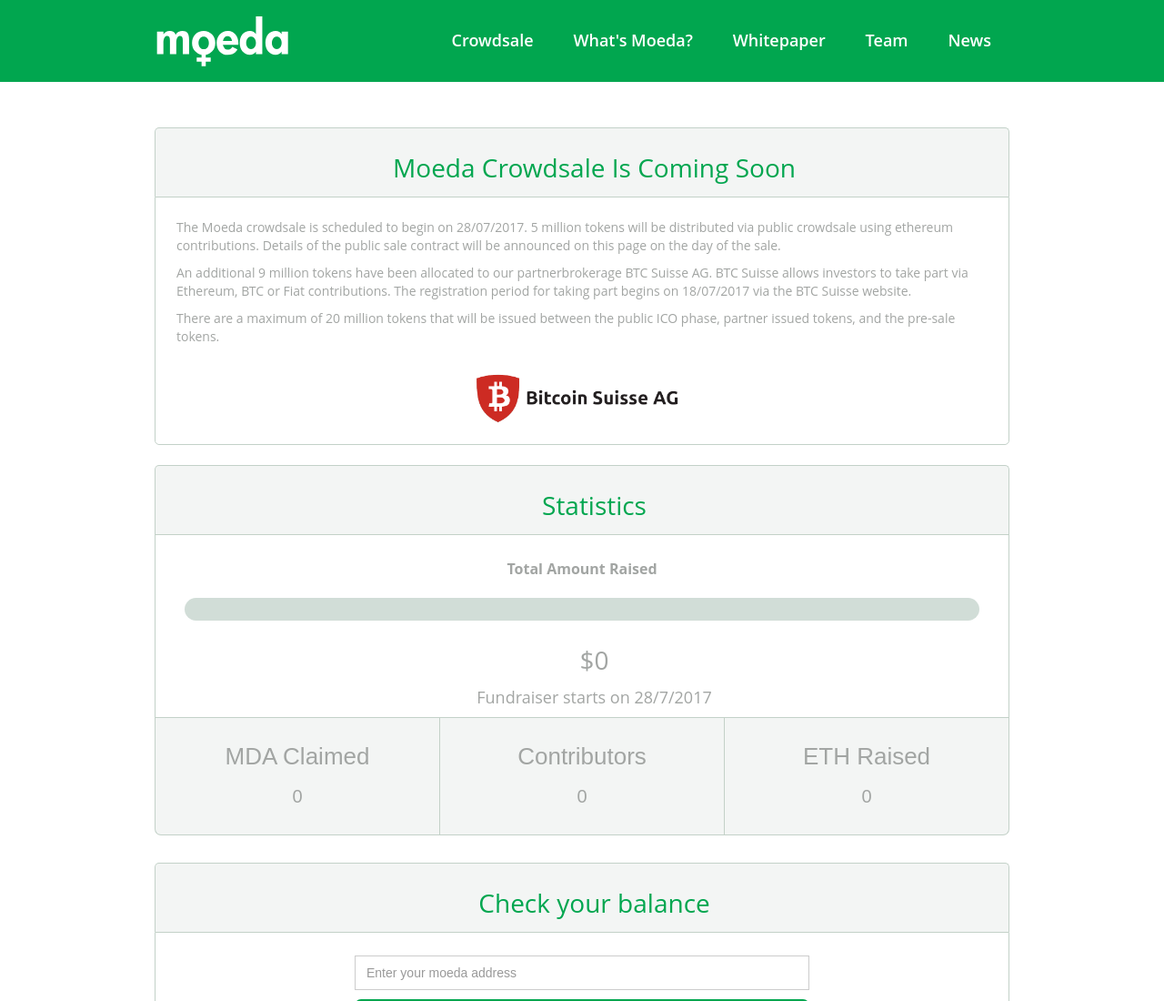
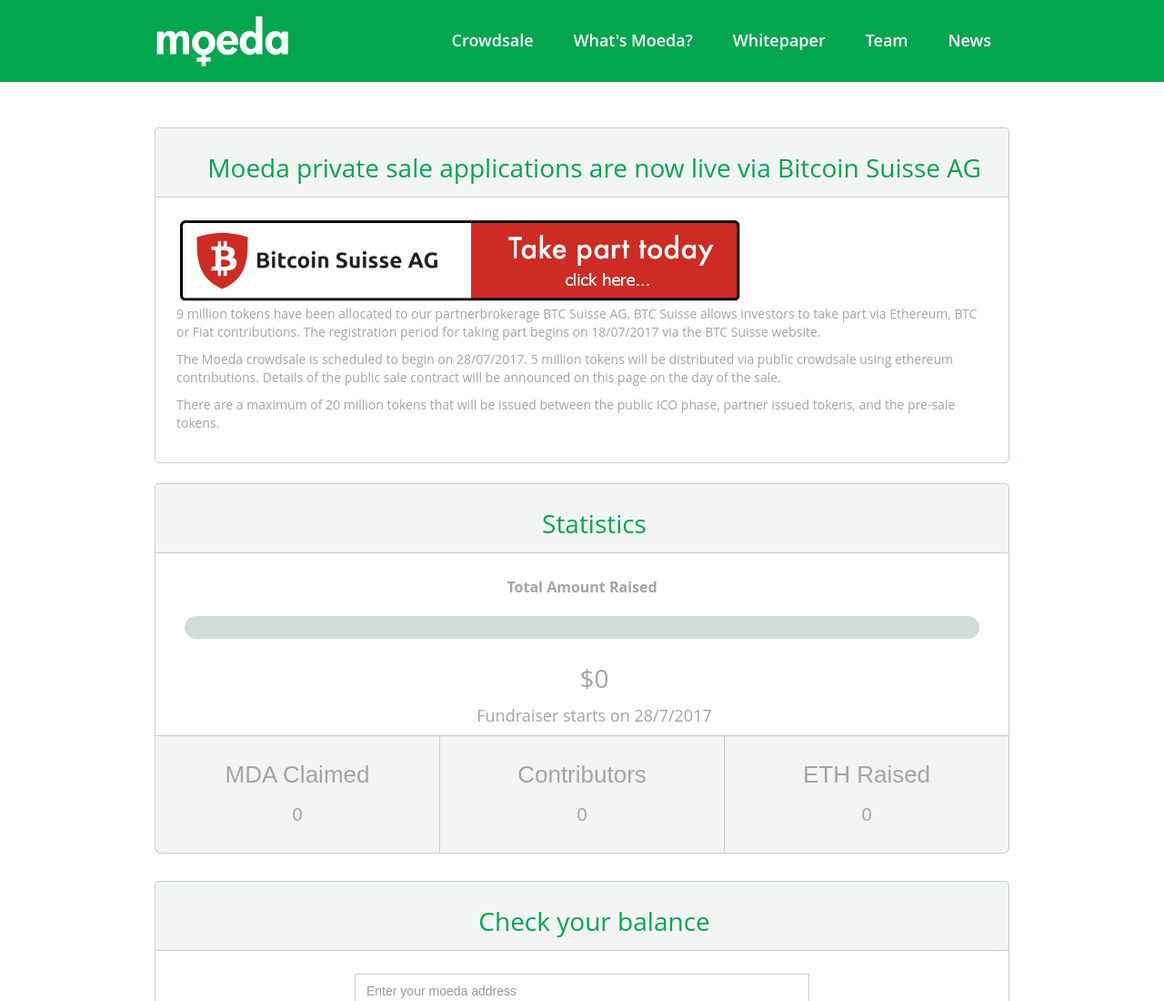
Before and after one commit to erkmos/moeda-site, a plain HTML site: page fundraiser.html in a window 1280 px wide. Shown: the top 1100 px of the page at 91% size. Drawn offline with Linux system fonts and the light colour scheme; a script that the page names is missing.

Commit message:
Update fundraiser.html

```diff
--- a/fundraiser.html
+++ b/fundraiser.html
@@ -35,14 +35,16 @@
 		<div class="container fund w-container">
 			<div class="takepartWrap__1jF0_">
 				<div class="takepart title">
-					<h1 class="heading"><span>Moeda Crowdsale Is Coming Soon</span></h1>
+					<h1 class="heading"><span>Moeda private sale applications are now live via Bitcoin Suisse AG</span></h1>
 				</div>
 				<div class="takepart check info">
 					<div class="text-block">
+						<a class="link__2TbIk" href="https://www.bitcoinsuisse.ch/moeda">
+						<img class="ctaImage__3WoU0" src="images/btcsuisse_cta.png">
+						</a>
+						<p><span>9 million tokens have been allocated to our partnerbrokerage BTC Suisse AG. BTC Suisse allows investors to take part via Ethereum, BTC or Fiat contributions. The registration period for taking part begins on 18/07/2017 via the BTC Suisse website.</span></p>
 						<p><span>The Moeda crowdsale is scheduled to begin on 28/07/2017. 5 million tokens will be distributed via public crowdsale using ethereum contributions. Details of the public sale contract will be announced on this page on the day of the sale.</span></p>
-						<p><span>An additional 9 million tokens have been allocated to our partnerbrokerage BTC Suisse AG. BTC Suisse allows investors to take part via Ethereum, BTC or Fiat contributions. The registration period for taking part begins on 18/07/2017 via the BTC Suisse website.</span></p>
 						<p><span>There are a maximum of 20 million tokens that will be issued between the public ICO phase, partner issued tokens, and the pre-sale tokens.</span></p>
-						<div class="logoWrap__1Yn5r"><img class="btcSuisseLogo__1KXYg" src="images/word_banner_logofirst.png"></div>
 					</div>
 				</div>
 			</div>
```
